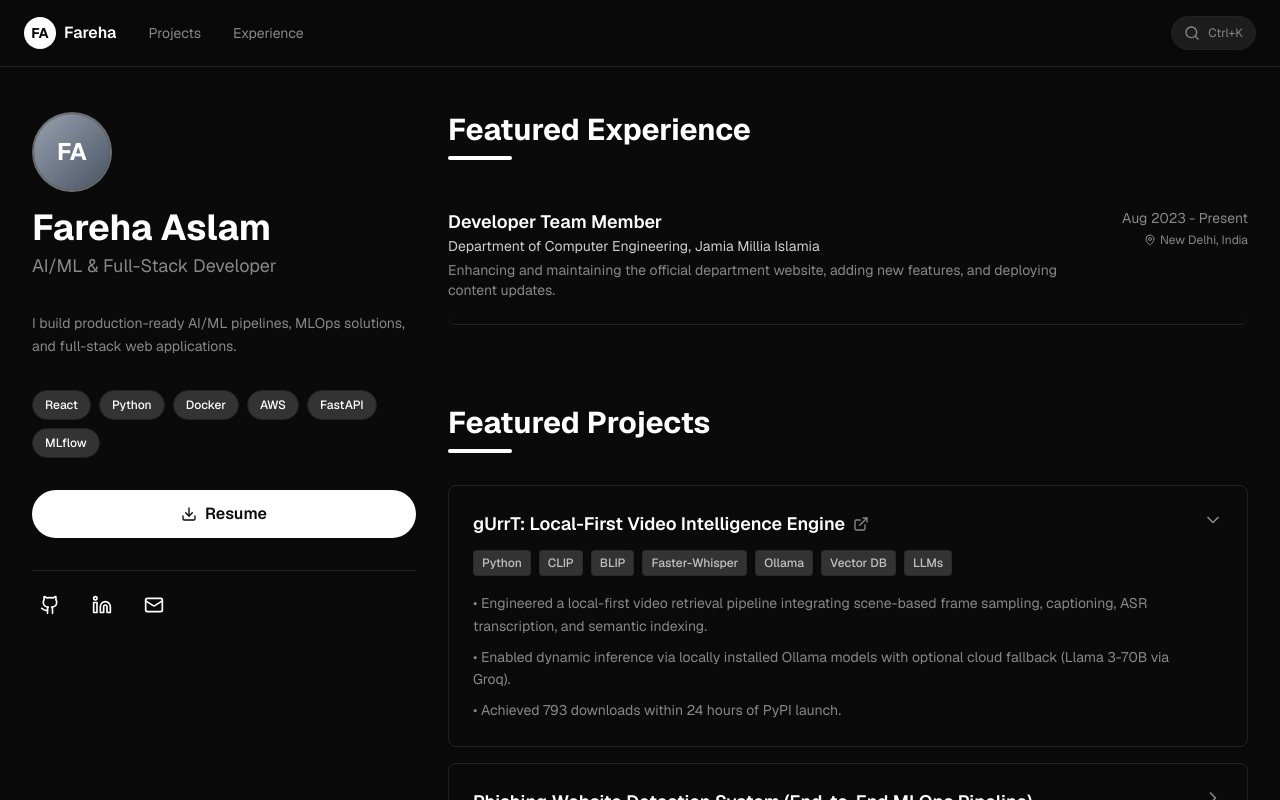
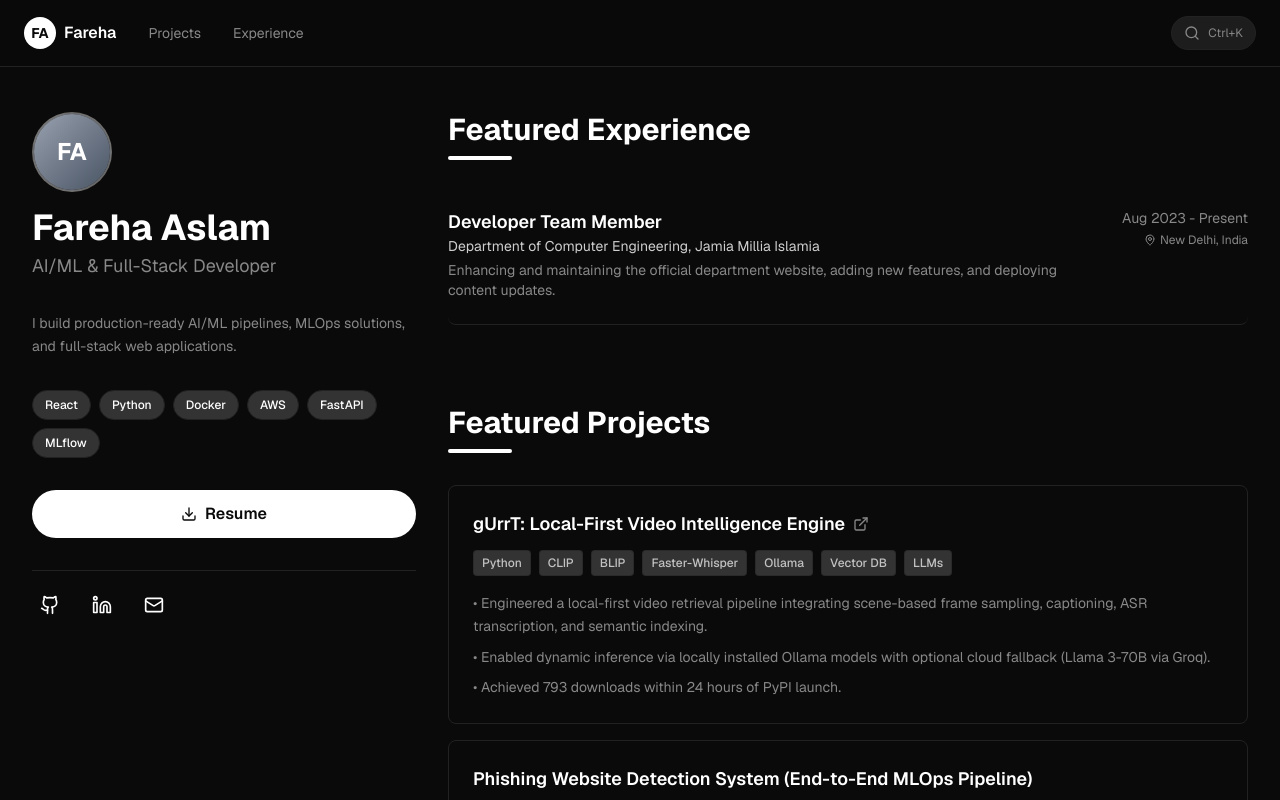
Before and after one commit to farehaaslam/portfolio_website, a Next.js app: page / in a window 1280 px wide. Shown: the top 800 px of the page. Built offline with nearby package versions, Linux system fonts and the light colour scheme.

Commit message:
feat: simplify ProjectsSection component layout and remove expand feature

```diff
--- a/components/sections/ProjectsSection.tsx
+++ b/components/sections/ProjectsSection.tsx
@@ -1,7 +1,6 @@
 'use client'
 
-import { ChevronRight, ExternalLink } from 'lucide-react'
-import { useState } from 'react'
+import { ExternalLink } from 'lucide-react'
 
 interface Project {
   title: string
@@ -11,7 +10,6 @@ interface Project {
 }
 
 export function ProjectsSection() {
-  const [expandedProject, setExpandedProject] = useState<number | null>(0)
 
   const projects: Project[] = [
     {
@@ -64,21 +62,22 @@ export function ProjectsSection() {
         {projects.map((project, idx) => (
           <div
             key={idx}
-            onClick={() => setExpandedProject(expandedProject === idx ? null : idx)}
-            className="group border border-border rounded-lg p-4 md:p-6 hover:border-foreground/50 hover:bg-muted/30 transition-all cursor-pointer"
+            className="border border-border rounded-lg p-4 md:p-6 hover:border-foreground/50 hover:bg-muted/30 transition-all"
           >
-            <div className="flex items-start justify-between gap-4">
-              <div className="flex-1 min-w-0">
+            <div className="flex items-start justify-between gap-4 mb-3">
+              <div className="flex-1">
                 <div className="flex items-center gap-2">
-                  <h3 className="text-lg font-semibold text-white group-hover:text-white/80 transition-colors line-clamp-2">
+                  <h3 className="text-lg font-semibold text-white">
                     {project.title}
                   </h3>
                   {project.link && (
                     <ExternalLink className="w-4 h-4 text-muted-foreground flex-shrink-0" />
                   )}
                 </div>
+              </div>
+            </div>
 
-                <div className="flex flex-wrap gap-2 mt-3">
+            <div className="flex flex-wrap gap-2 mb-4">
               {project.tech.map((t) => (
                 <span
                   key={t}
@@ -89,22 +88,12 @@ export function ProjectsSection() {
               ))}
             </div>
 
-                {expandedProject === idx && (
-                  <div className="mt-4 space-y-2">
+            <div className="space-y-2">
               {project.description.map((desc, descIdx) => (
                 <p key={descIdx} className="text-sm text-muted-foreground leading-relaxed">
                   • {desc}
                 </p>
               ))}
-                  </div>
-                )}
-              </div>
-
-              <ChevronRight
-                className={`w-5 h-5 text-muted-foreground flex-shrink-0 transition-transform ${
-                  expandedProject === idx ? 'rotate-90' : ''
-                }`}
-              />
             </div>
           </div>
         ))}
```
Lines whose indentation alone changed are shown as unchanged.
